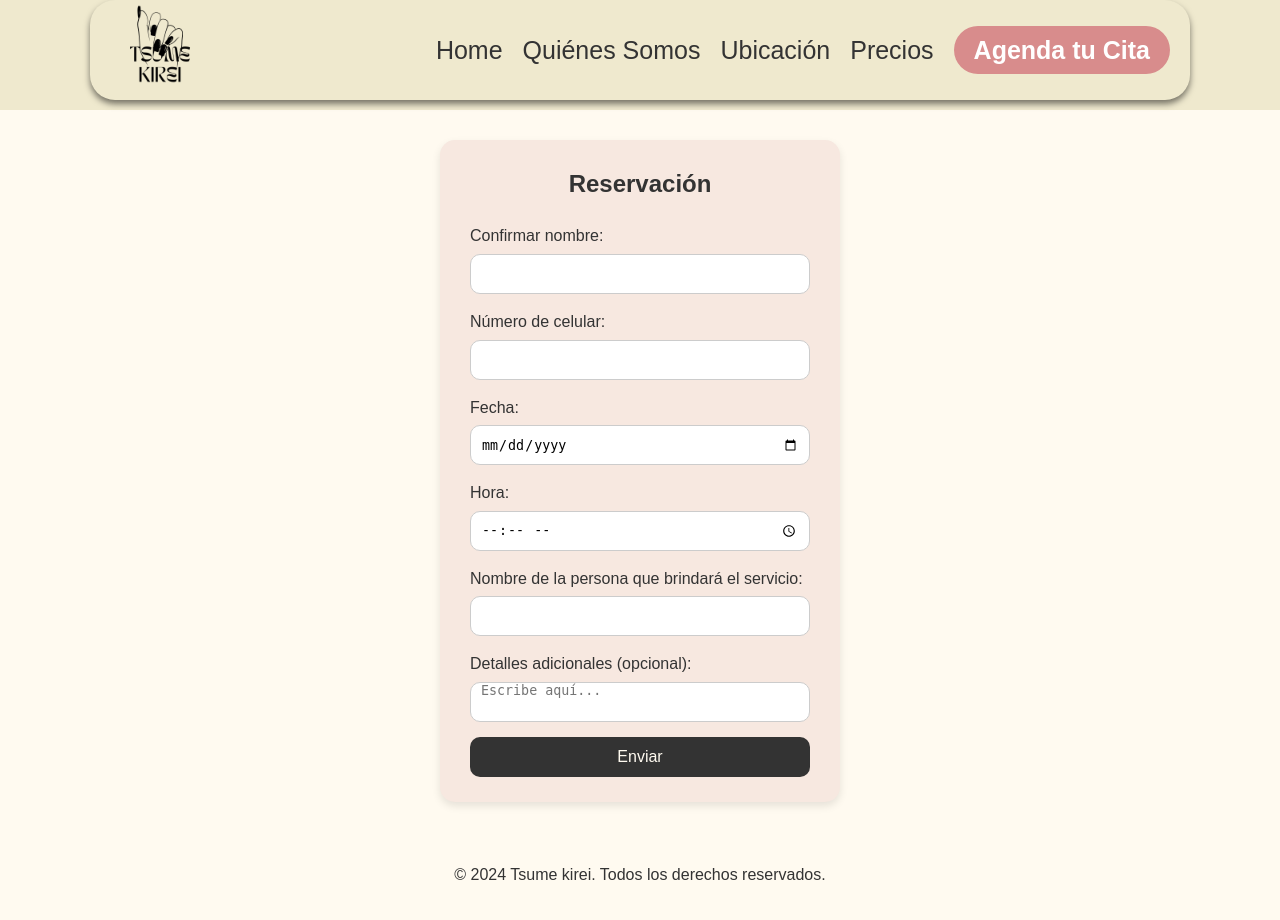
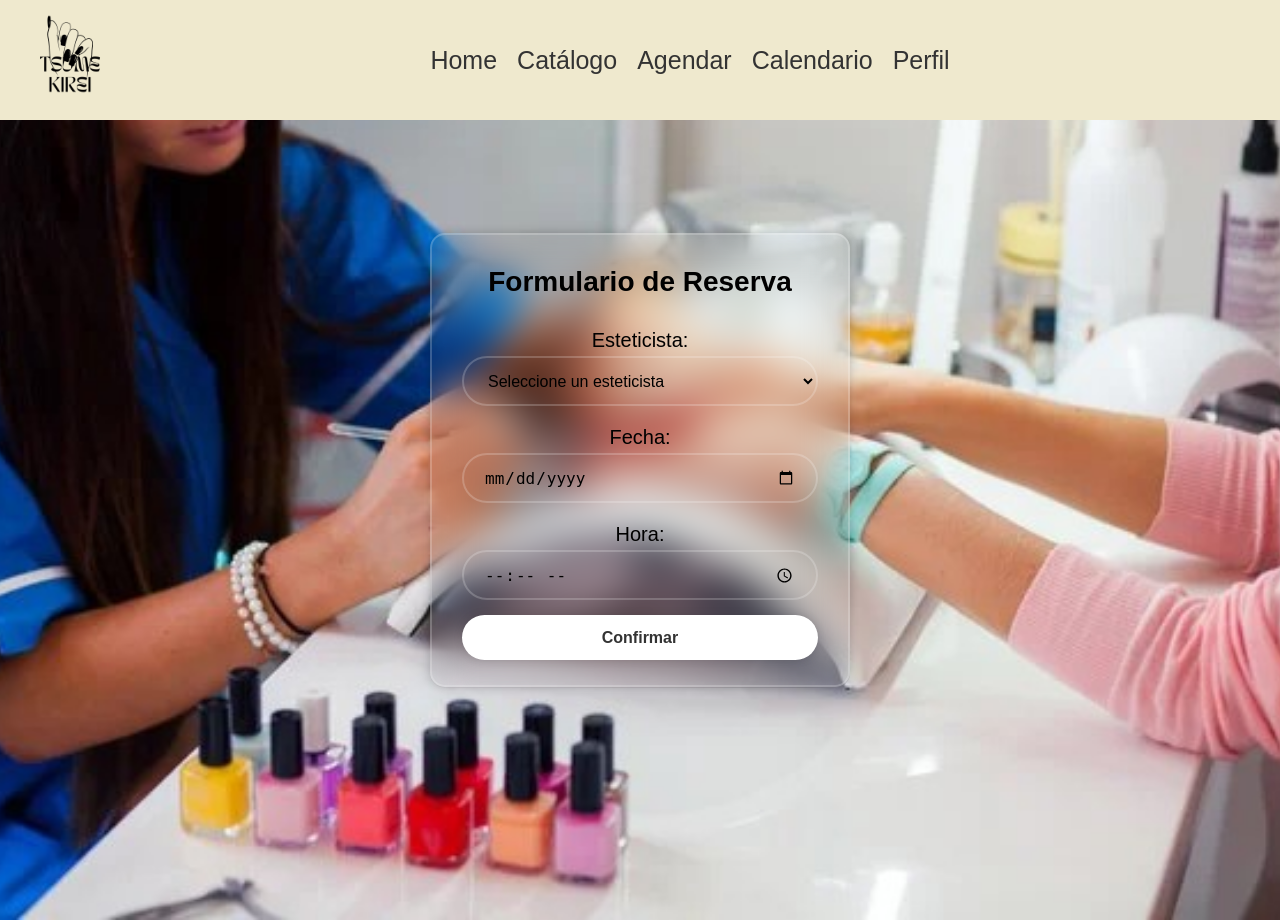
Before and after one commit to Laura-Macias/ingenieria-de-software-ii, a Flask app: page /reservation in a window 1280 px wide. Before the commit the page ends 880 px from the top, so only its background shows below. Run offline with Flask 2, Linux system fonts and the light colour scheme.

Commit message:
Descripción de los cambios

```diff
--- a/src/api/__init__.py
+++ b/src/api/__init__.py
@@ -6,6 +6,8 @@ from .home  import home_bp
 from .signup import signup_bp
 from .recover_password import recover_password_bp
 from .reservation import reservation_bp
+from .home_index import home_index_bp
+from .catalog import catalog_bp
 from config import Config
 
 def create_app():
@@ -35,5 +37,7 @@ def create_app():
     app.register_blueprint(signup_bp)
     app.register_blueprint(recover_password_bp)
     app.register_blueprint(reservation_bp)
+    app.register_blueprint(home_index_bp)
+    app.register_blueprint(catalog_bp)
 
     return app
--- a/src/api/auth.py
+++ b/src/api/auth.py
@@ -30,7 +30,7 @@ def login():
                 login_user(user)
                 flash("Inicio de sesión exitoso.")
 
-                return redirect(url_for('home.home'))
+                return redirect(url_for('home_index.home_index'))
             else:
                 flash('Contraseña incorrecta.', 'error')
                 return redirect(url_for('auth.login'))
--- a/src/static/css/style reservation.css
+++ b/src/static/css/style reservation.css
@@ -3,192 +3,170 @@
     padding: 0;
     box-sizing: border-box;
 }
-
 body {
     font-family: 'TIM Merengue', sans-serif;
     line-height: 1.6;
-    background-color: #fffaf0; /* Fondo principal (Blanco Crema) */
-    color: #333333; /* Texto principal (Gris Oscuro) */
+    color: #333333;
+    background-image: url('/static/img/Imagen1.jpg');
+    background-size: cover; /* Asegura que la imagen cubra todo el fondo */
+    background-position: center; /* Centra la imagen */
+    background-repeat: no-repeat; /* Evita que la imagen se repita */
+    min-height: 100vh; /* Asegura que el body ocupe al menos el 100% de la altura de la ventana */
 }
-
+/* Estilos del header */
 header {
-    background-color: rgba(239, 233, 206, 1);
     position: fixed;
     width: 100%;
     top: 0;
     z-index: 1000;
+    padding: 10px 0;
+    background-color: rgba(239, 233, 206, 1);
 }
-
 nav {
     display: flex;
-    justify-content: space-between; /* Cambiado a space-between para espacio entre elementos */
+    justify-content: space-between;
     align-items: center;
-    width: 100%; /* Cambiado a 100% para ocupar todo el ancho */
-    max-width: 1100px;
-    margin: 0px auto 10PX; /* Centra el nav en el contenedor */
-    background-color: rgba(239, 233, 206, 1);
-    border-radius: 25px;
-    padding: 10px 20px;
-    box-shadow: 0 4px 6px rgba(0, 0, 0, 0.50);
+    padding: 0 20px;
     height: 100px;
 }
-
 .logo img {
     width: 100px;
 }
-
 nav ul {
     display: flex;
     gap: 20px;
     list-style: none;
+    margin-left: auto;
+    margin-right: auto;
 }
-
-nav ul li {
-    margin: 0;
+nav ul li a {
+    text-decoration: none;
+    color: #333333;
+    font-size: 25px;
 }
-
-nav ul li a {
-    text-decoration: none; /* Sin subrayado */
-    color: #333333; /* Color gris oscuro */
-    font-size: 25px;
-    font-weight: normal; /* Cambiado a normal */
-}
-
-.btn-agenda {
-    padding: 10px 20px;
-    background-color: #f09c99; /* Fondo del botón de agendar */
-    border-radius: 30px;
-    color: white;
-    font-weight: bold;
-    border: none;
-    transition: background-color 0.3s;
-}
-
-.btn-agenda.active {
-    background-color: #d88c8c; /* Resaltado */
-}
-
-.btn-agenda:hover {
-    background-color: #d88c8c; /* Hover del botón de agendar */
-}
-
 .menu-toggle {
-    display: none; /* Oculta el menú en pantallas grandes */
+    display: none;
     flex-direction: column;
     cursor: pointer;
 }
-
 .bar {
     height: 3px;
     width: 25px;
     background-color: #333;
     margin: 4px 0;
 }
-
-/* Asegúrate de incluir otras secciones de estilo aquí según sea necesario, como el formulario de reserva y el footer */
-
-.booking-section {
-    padding: 20px;
-    margin-top: 100px; /* Asegúrate de que el contenido no esté cubierto por la barra de navegación */
+/* Estilo del perfil del cliente en el menú */
+.profile-section {
+    display: flex;
+    align-items: center;
+    gap: 10px;
+    margin-right: 20px;
 }
-
-.booking-form-wrap {
-    background: #fff; /* Color de fondo del formulario */
-    padding: 20px;
-    border-radius: 5px;
-    box-shadow: 0 2px 5px rgba(0, 0, 0, 0.1);
+.client-image {
+    width: 50px;
+    height: 50px;
+    border-radius: 50%;
 }
-
-h2 {
-    margin-bottom: 20px;
+.client-name {
+    font-size: 18px;
+    color: #333333;
 }
-
-/* Resto de estilos para el formulario */
-/* Estilos para la sección de reserva */
-.booking-section {
+/* Margen superior para evitar superposición del contenido con el menú */
+main {
+    margin-top: 120px; /* Ajusta este valor si es necesario */
     display: flex;
     justify-content: center;
     align-items: center;
-    padding: 40px;
-    margin-top: 100px;
+    min-height: calc(100vh - 120px); /* Asegura que el contenido ocupe el resto de la pantalla */
 }
-
-.booking-form-wrap {
-    background-color: #f7e8e0; /* Fondo alterno beige claro */
-    border-radius: 15px;
-    padding: 25px 30px;
-    width: 90%;
-    max-width: 400px;
-    box-shadow: 0 4px 8px rgba(0, 0, 0, 0.1);
+/* Estilos del formulario */
+.reservation-form-container {
+    width: 90%; /* Cambiado para ser responsivo */
+    max-width: 420px; /* Asegura que no sea más ancho que esto */
+    background: transparent;
+    border: 2px solid rgba(255, 255, 255, .2);
+    backdrop-filter: blur(20px);
+    box-shadow: 0 0 10px rgba(0, 0, 0, .2);
+    color: black; /* Cambiado a negro */
+    border-radius: 15px; /* Bordes redondeados */
+    padding: 25px 30px; /* Espaciado interno */
+    margin: 20px; /* Margen en todos los lados */
+    text-align: center; /* Centrar el texto dentro del formulario */
 }
-
-h2 {
-    color: #333333;
-    text-align: center;
-    margin-bottom: 20px;
+.reservation-form-container h2 {
+    font-size: 28px; /* Tamaño de fuente ajustado para dispositivos móviles */
+    margin-bottom: 20px; /* Espaciado debajo del título */
 }
-
-form {
-    display: flex;
-    flex-direction: column;
+.input-box {
+    margin: 15px 0; /* Espaciado entre los campos */
 }
-
-label {
-    margin-bottom: 5px;
-    color: #333333;
+.input-box label {
+    font-size: 20px; /* Aumenta el tamaño del texto de las etiquetas */
+    color: #000000; /* Color oscuro */
 }
-
-input[type="text"],
-input[type="tel"],
-input[type="date"],
-input[type="time"],
-textarea {
-    height: 40px;
+.input-box input,
+.input-box select {
+    width: 100%; /* Asegura que el campo use todo el ancho disponible */
+    height: 50px; /* Altura del campo de entrada */
+    background: transparent;
+    border: 2px solid rgba(255, 255, 255, .2);
+    border-radius: 40px;
+    font-size: 16px;
+    color: #000; /* Color de texto en negro */
+    padding: 10px 20px; /* Espaciado interno */
+}
+.input-box input::placeholder {
+    color: #ccc; /* Color del placeholder */
+}
+.reservation-form-container .btn {
     width: 100%;
-    margin-bottom: 15px;
-    padding: 0 10px;
-    border-radius: 10px;
-    border: 1px solid #ccc;
-    transition: border-color 0.3s ease;
-}
-
-input[type="text"]:focus,
-input[type="tel"]:focus,
-input[type="date"]:focus,
-input[type="time"]:focus,
-textarea:focus {
-    border-color: #f09c99;
-}
-
-textarea {
-    resize: none;
-}
-
-button[type="submit"] {
-    background-color: #333333;
-    color: #fffaf0;
+    height: 45px;
+    background: #fff;
     border: none;
-    border-radius: 10px;
-    height: 40px;
+    outline: none;
+    border-radius: 40px;
+    box-shadow: 0 0 10px rgba(0, 0, 0, .1);
     cursor: pointer;
     font-size: 16px;
-    font-weight: 500;
-    transition: background-color 0.3s ease;
+    color: #333;
+    font-weight: 600;
 }
-
-button[type="submit"]:hover {
-    background-color: #555555;
+/* Responsive */
+@media (max-width: 768px) {
+    nav ul {
+        flex-direction: column;
+        position: absolute;
+        top: 100px;
+        right: 0;
+        width: 100%;
+        background-color: rgba(239, 233, 206, 1);
+        max-height: 0;
+        overflow: hidden;
+        transition: max-height 0.5s ease-in-out;
+    }
+    nav ul li {
+        text-align: center;
+        padding: 10px 0;
+    }
+    nav ul.active {
+        max-height: 300px;
+    }
+    .menu-toggle {
+        display: flex;
+    }
+    .reservation-form-container {
+        padding: 20px; /* Espaciado reducido para pantallas pequeñas */
+    }
+    .reservation-form-container h2 {
+        font-size: 24px; /* Tamaño de fuente ajustado para pantallas pequeñas */
+    }
+    .input-box input,
+    .input-box select {
+        height: 40px; /* Altura del campo de entrada en pantallas pequeñas */
+        font-size: 14px; /* Tamaño de fuente reducido */
+    }
+    .reservation-form-container .btn {
+        height: 40px; /* Altura del botón en pantallas pequeñas */
+        font-size: 14px; /* Tamaño de fuente del botón en pantallas pequeñas */
+    }
 }
-
-footer {
-    text-align: center;
-    margin-top: 20px;
-}
-header {
-    transition: opacity 0.3s ease; /* Agrega esta línea */
-    background-color: rgba(239, 233, 206, 1);
-    position: fixed;
-    width: 100%;
-    top: 0;
-    z-index: 1000;
-}
--- a/src/templates/index.html
+++ b/src/templates/index.html
@@ -76,7 +76,7 @@
                     <li>1 producto de cuidado personal</li>
                 </ul>
                 <p class="price">$120,000 COP</p>
-                <a href="{{ url_for('reservation.reservation') }}" class="btn-agenda">Agendar</a> <!-- Enlace a la página de reserva -->
+                <a href="{{ url_for('auth.login') }}" class="btn-agenda">Agendar</a> <!-- Enlace a la página de reserva -->
             </div>
             <div class="precios-item">
                 <h3>Combo Premium</h3>
@@ -88,7 +88,7 @@
                     <li>1 sesión de seguimiento</li>
                 </ul>
                 <p class="price">$220,000 COP</p>
-                <a href="{{ url_for('reservation.reservation') }}" class="btn-agenda">Agendar</a> <!-- Enlace a la página de reserva -->
+                <a href="{{ url_for('auth.login') }}" class="btn-agenda">Agendar</a> <!-- Enlace a la página de reserva -->
             </div>
         </div>
     </div>
--- a/src/templates/reservation.html
+++ b/src/templates/reservation.html
@@ -1,72 +1,58 @@
 <!DOCTYPE html>
-<html lang="es">
+<html lang="en">
 <head>
     <meta charset="UTF-8">
     <meta name="viewport" content="width=device-width, initial-scale=1.0">
-    <title>Reservación</title>
-    <link rel="stylesheet" href="{{ url_for('static', filename='css/style reservation.css') }}">
+    <title>Formulario de Reserva - Tsume Kirei</title>
+    <link rel="stylesheet" href="../static/css/style_reservation.css"> <!-- CSS para el estilo del formulario -->
 </head>
 <body>
-
-    <!-- Barra de navegación -->
     <header>
         <nav>
             <div class="logo">
                 <img src="../static/img/logo tsume kirei.png" alt="Logo Tsume Kirei">
             </div>
             <ul class="nav-links" id="navLinks">
-                <li><a href="#">Home</a></li>
-                <li><a href="#">Quiénes Somos</a></li>
-                <li><a href="#">Ubicación</a></li>
-                <li><a href="#">Precios</a></li>
-                <li><a href="#" class="btn-agenda active">Agenda tu Cita</a></li> <!-- Resaltado -->
+                <li><a href="#home">Home</a></li>
+                <li><a href="#catalogo">Catálogo</a></li>
+                <li><a href="#agendar">Agendar</a></li>
+                <li><a href="#calendario">Calendario</a></li>
+                <li><a href="#perfil">Perfil</a></li>
             </ul>
-            <div class="menu-toggle" id="menuToggle">
-                <div class="bar"></div>
-                <div class="bar"></div>
-                <div class="bar"></div>
-            </div>
         </nav>
     </header>
 
     <main>
-        <section class="booking-section">
-            <div class="booking-form-wrap">
-                <h2>Reservación</h2>
-                <form id="booking-form" action="#" method="POST">
-                    <label for="name">Confirmar nombre:</label>
-                    <!-- Campo para confirmar el nombre, uso de atributo pattern para condicionar los datos que recibe el campo
-                     uso de atributo required para que el campo se complete-->
-                    <input type="text" id="name" name="name" required pattern="[A-Za-z\s]+" title="Ingrese un nombre y apellido válidos">
+        <div class="reservation-form-container">
+            <h2>Formulario de Reserva</h2>
+            <form id="reservationForm">
+                <div class="input-box">
+                    <label for="esthetician">Esteticista:</label>
+                    <select id="esthetician" name="esthetician" required>
+                        <option value="" disabled selected>Seleccione un esteticista</option>
+                        <option value="esthetician1">Esteticista 1</option>
+                        <option value="esthetician2">Esteticista 2</option>
+                        <option value="esthetician3">Esteticista 3</option>
+                        <!-- Agrega más esteticistas según sea necesario -->
+                    </select>
+                </div>
 
-                    <label for="cell-number">Número de celular:</label>
-                     <!-- Campo para definir el numero de celular, uso de atributo pattern para condicionar los datos que recibe el campo
-                     uso de atributo required para que el campo se complete-->
-                    <input type="tel" id="cell-number" name="cell-number" required pattern="\d{10}" title="Ingrese un número celular válido de 10 dígitos">
+                <div class="input-box">
+                    <label for="date">Fecha:</label>
+                    <input type="date" id="date" name="date" required>
+                </div>
 
-                    <label for="date">Fecha:</label>
-                    <input type="date" id="date" name="date" required><!-- Campo de entrada para fecha -->
+                <div class="input-box">
+                    <label for="time">Hora:</label>
+                    <input type="time" id="time" name="time" required>
+                </div>
 
-                    <label for="time">Hora:</label>
-                    <input type="time" id="time" name="time" required><!-- Campo de entrada para hora -->
-
-                    <label for="service-provider">Nombre de la persona que brindará el servicio:</label>
-                    <input type="text" id="service-provider" name="service-provider" required pattern="[A-Za-z\s]+" title="Solo se permiten letras"><!-- Campo de entrada para el nombre del proveedor -->
-
-                    <label for="details">Detalles adicionales (opcional):</label>
-                    <textarea id="details" name="details" rows="4" placeholder="Escribe aquí..."></textarea><!-- Área de texto para detalles adicionales -->
-
-                    <button class="form-control" type="submit">Enviar</button><!-- Botón para enviar el formulario -->
-                </form>
-            </div>
-                </form>
-            </div>
-        </section>
+                <button type="submit" class="btn">Confirmar</button>
+            </form>
+        </div>
     </main>
 
     <footer>
-        <p>&copy; 2024 Tsume kirei. Todos los derechos reservados.</p><!-- Pie de página -->
     </footer>
-
 </body>
 </html>
```
Also changed, not shown: Documentation/Front end documentation V0.1.md (deleted, +0 -17 lines), src/static/css/Style login and singup.css (line endings or trailing spaces).
